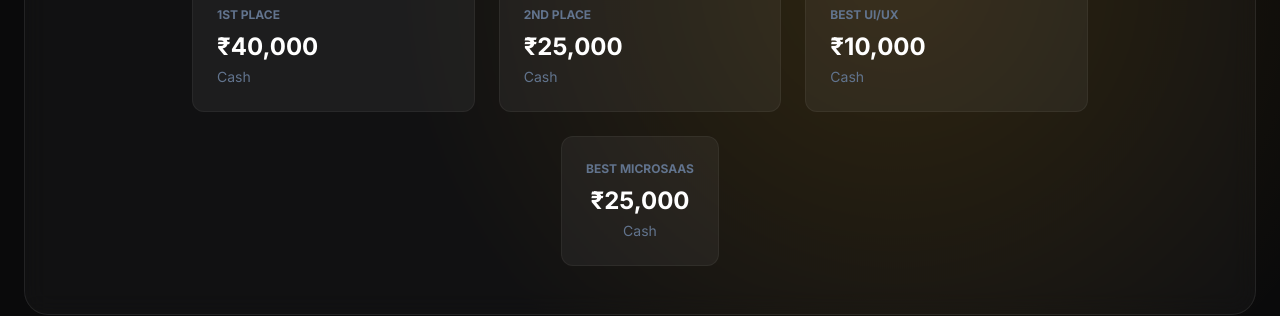
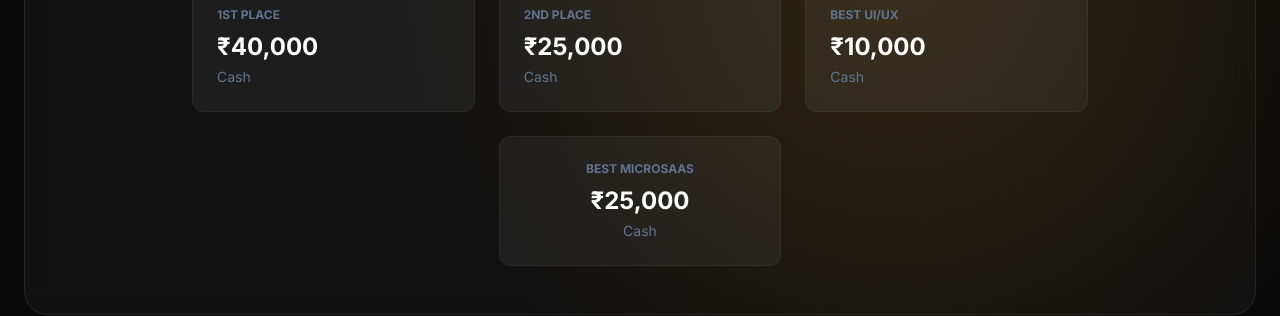
Before and after one commit to ssnlakshya/saasathon, a React (Vite) app in the folder frontend/: page / in a window 1280 px wide. Shown: the part 6440-6756 px from the top of the page. Built offline with nearby package versions, Linux system fonts and the light colour scheme.

Commit message:
New prize changes

```diff
--- a/frontend/src/components/LandingPage.jsx
+++ b/frontend/src/components/LandingPage.jsx
@@ -371,7 +371,7 @@ const LandingPage = () => {
                                 <div
                                     key={i}
                                     className={`p-6 bg-white/5 rounded-xl border border-white/5 ${
-                                        i === 3 ? 'md:col-span-3 md:max-w-md md:mx-auto text-center' : 'text-left'
+                                        i === 3 ? 'md:col-start-2' : 'text-left'
                                     }`}
                                 >
                                     <span className="text-slate-500 text-xs font-bold uppercase mb-2 block">{prize.title}</span>
```
